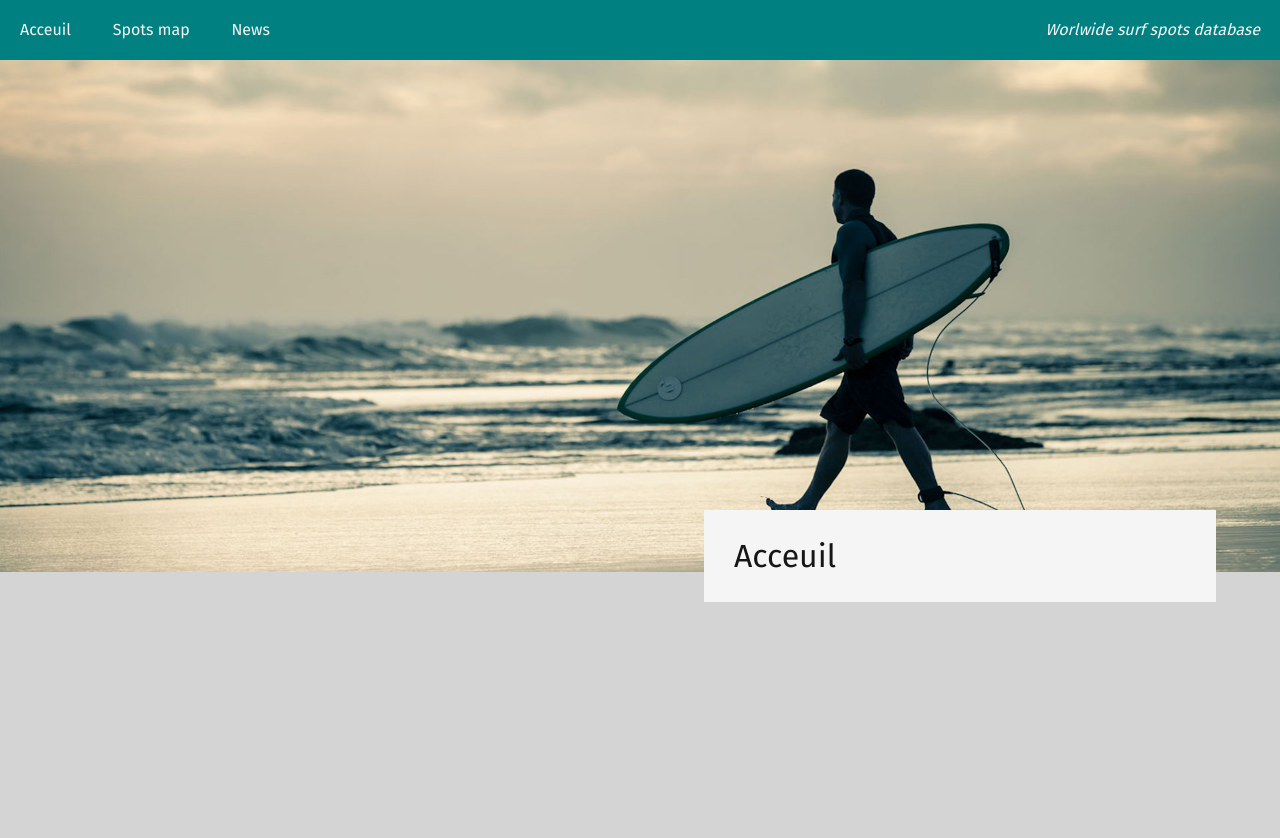
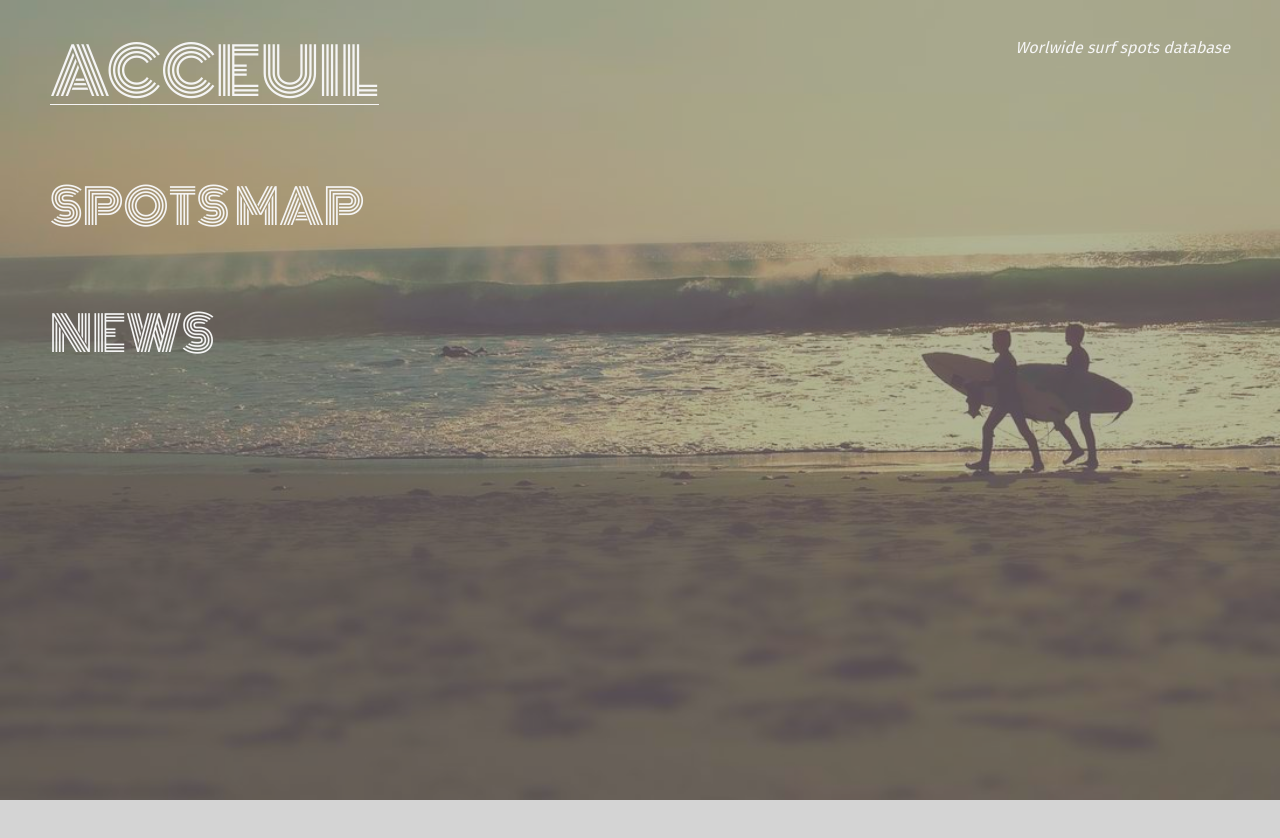
Before and after one commit to bpaquier/js-project, a website built with Parcel: page src/index.html in a window 1280 px wide. Shown: the top 838 px of the page. Built offline with nearby package versions, Linux system fonts and the light colour scheme.

Commit message:
change hero header aspect

```diff
--- a/src/index.html
+++ b/src/index.html
@@ -4,7 +4,7 @@
     <meta charset="UTF-8" />
     <meta name="viewport" content="width=device-width, initial-scale=1.0" />
     <link rel="stylesheet" href="scss/styles.scss" />
-    <script src="scripts/script.js"></script>
+    <script src="scripts/script.js" render></script>
     <title>Surfs Spots</title>
   </head>
   <body>
--- a/src/scripts/app.js
+++ b/src/scripts/particles/app.js
@@ -17,7 +17,7 @@ export const app = () => {
     {
       particles: {
         number: {
-          value: 80,
+          value: 123,
           density: {
             enable: true,
             value_area: 800,
@@ -33,7 +33,7 @@ export const app = () => {
             color: '#000000',
           },
           polygon: {
-            nb_sides: 5,
+            nb_sides: 3,
           },
           image: {
             src: 'img/github.svg',
@@ -42,7 +42,7 @@ export const app = () => {
           },
         },
         opacity: {
-          value: 0.5,
+          value: 1,
           random: false,
           anim: {
             enable: false,
@@ -52,7 +52,7 @@ export const app = () => {
           },
         },
         size: {
-          value: 3,
+          value: 0,
           random: true,
           anim: {
             enable: false,
@@ -63,10 +63,10 @@ export const app = () => {
         },
         line_linked: {
           enable: true,
-          distance: 150,
+          distance: 192.40944730386272,
           color: '#ffffff',
-          opacity: 0.4,
-          width: 1,
+          opacity: 0.9941154777366241,
+          width: 0.32068241217310456,
         },
         move: {
           enable: true,
@@ -84,7 +84,7 @@ export const app = () => {
         },
       },
       interactivity: {
-        detect_on: 'canvas',
+        detect_on: 'window',
         events: {
           onhover: {
             enable: true,
@@ -92,7 +92,7 @@ export const app = () => {
           },
           onclick: {
             enable: true,
-            mode: 'push',
+            mode: 'bubble',
           },
           resize: true,
         },
--- a/src/scripts/script.js
+++ b/src/scripts/script.js
@@ -1,10 +1,9 @@
-import { app } from './app';
-import { particles } from './particles';
+import { app } from './particles/app';
+import { particles } from './particles/particles';
 
 document.addEventListener('DOMContentLoaded', () => {
-  const img1 = require('../static/img/main_home.jpg');
-  const img2 = require('../static/img/main_spots.jpg');
-  const img3 = require('../static/img/main_news.jpg');
+  const herobackgoundImageHome = require('../static/img/hero-background-home.jpg');
+  const herobackgoundImageSpots = require('../static/img/hero-background-spots.jpg');
 
   // Model qui permet de récupérer la data
   class Model {
@@ -22,15 +21,15 @@ document.addEventListener('DOMContentLoaded', () => {
           {
             url: '#',
             documentTitle: 'Homepage',
-            imgSrc: img1,
+            imgSrc: herobackgoundImageHome,
             title: 'Acceuil',
             content: `<div></div>`,
             dynamisme: this.scrollParallax,
           },
           {
             url: '#spots',
-            documentTitle: 'All spots',
-            imgSrc: img2,
+            documentTitle: 'All-spots',
+            imgSrc: herobackgoundImageSpots,
             title: 'Spots map',
             content: `<div></div>`,
             dynamisme: this.scrollParallax,
@@ -38,7 +37,7 @@ document.addEventListener('DOMContentLoaded', () => {
           {
             url: '#news',
             documentTitle: 'News',
-            imgSrc: img3,
+            imgSrc: herobackgoundImageSpots,
             title: 'News',
             content: `<div></div>`,
             dynamisme: this.scrollParallax,
@@ -53,17 +52,17 @@ document.addEventListener('DOMContentLoaded', () => {
 
   // View qui permet de modifier le template html
   class View {
-    constructor(pages) {
+    constructor(pages, currentPage) {
       this.container = document.querySelector('.container');
       this.container.innerHTML = '';
-      this.addHeader(pages);
+      this.addHeader(pages, currentPage);
     }
 
     changedocumentTile(option) {
       document.title = option;
     }
 
-    addHeader(pages) {
+    addHeader(pages, currentPage) {
       const fragment = document.createDocumentFragment();
 
       const $header = document.createElement('header');
@@ -71,6 +70,7 @@ document.addEventListener('DOMContentLoaded', () => {
 
       const $ulElt = document.createElement('ul');
       $ulElt.classList.add('header__nav');
+      $ulElt.classList.add(currentPage.documentTitle);
 
       const $title = document.createElement('p');
       $title.classList.add('header__title');
@@ -78,13 +78,10 @@ document.addEventListener('DOMContentLoaded', () => {
 
       pages.forEach((page) => {
         const $liElt = document.createElement('li');
-        const $button = document.createElement('div');
-        $button.innerText = page.title;
-        $button.addEventListener('click', () => {
+        $liElt.innerText = page.title;
+        $liElt.addEventListener('click', () => {
           location.hash = page.url;
         });
-
-        $liElt.appendChild($button);
         $ulElt.appendChild($liElt);
       });
 
@@ -109,23 +106,13 @@ document.addEventListener('DOMContentLoaded', () => {
 
       const $heroHeader = document.createElement('div');
       $heroHeader.classList.add('container__heroHeader');
+      $heroHeader.classList.add('parallax');
+      $heroHeader.style.backgroundImage = `url(${option.img})`;
 
-      const headerBackground = document.createElement('div');
-      headerBackground.classList.add('header__background');
-      headerBackground.setAttribute('id', 'particles-js');
+      const $heroParticles = document.createElement('div');
+      $heroParticles.setAttribute('id', 'particles-js');
 
-      const $heroHeaderpicture = document.createElement('div');
-      $heroHeaderpicture.classList.add('heroHeader__picture');
-      $heroHeaderpicture.classList.add('parallax');
-      $heroHeaderpicture.style.backgroundImage = `url(${option.img})`;
-
-      const $heroHeaderTitle = document.createElement('h1');
-      $heroHeaderTitle.classList.add('heroHeader__title');
-      $heroHeaderTitle.textContent = option.title;
-
-      $heroHeader.appendChild(headerBackground);
-      $heroHeader.appendChild($heroHeaderpicture);
-      $heroHeader.appendChild($heroHeaderTitle);
+      $heroHeader.appendChild($heroParticles);
       fragment.appendChild($heroHeader);
       this.container.appendChild(fragment);
     }
@@ -141,7 +128,7 @@ document.addEventListener('DOMContentLoaded', () => {
 
     const currentPage = data.getPageByUrl(location.hash || '#');
 
-    const render = new View(data.pages);
+    const render = new View(data.pages, currentPage);
     render.changedocumentTile(currentPage.documentTitle);
     render.setHeroHeader({
       img: currentPage.imgSrc,
--- a/src/scss/container/container.scss
+++ b/src/scss/container/container.scss
@@ -5,35 +5,6 @@
   align-items: center;
 }
 
-.container__heroHeader {
-  width: 100%;
-  position: relative;
-}
-
-.heroHeader__picture {
-  margin: 0;
-  margin-top: 60px;
-  width: 100%;
-  height: 40vw;
-  max-height: 550px;
-  background-size: 100%;
-}
-
-.heroHeader__title {
-  position: absolute;
-  right: 5%;
-  bottom: -30px;
-  width: 40%;
-  background-color: $light-color;
-  padding: 30px;
-  font-size: 1rem;
-  color: $dark-color;
-
-  @include medium {
-    font-size: 2rem;
-  }
-}
-
 .container__content {
   width: 100%;
   height: 800px;
--- a/src/scss/global/fonts.scss
+++ b/src/scss/global/fonts.scss
@@ -4,3 +4,15 @@
   font-weight: normal;
   font-style: normal;
 }
+@font-face {
+  font-family: 'Fira-Sans-ExtraBold';
+  src: url('../assets/fonts/Fira_Sans/FiraSans-ExtraBold.ttf');
+  font-weight: bold;
+  font-style: normal;
+}
+@font-face {
+  font-family: 'monoton';
+  src: url('../assets/fonts/monoton/Monoton-Regular.ttf');
+  font-weight: bold;
+  font-style: normal;
+}
--- a/src/scss/global/reset.scss
+++ b/src/scss/global/reset.scss
@@ -120,7 +120,7 @@ q {
 blockquote {
   &:before,
   &:after {
-    content: "";
+    content: '';
     content: none;
   }
 }
@@ -128,7 +128,7 @@ blockquote {
 q {
   &:before,
   &:after {
-    content: "";
+    content: '';
     content: none;
   }
 }
--- a/src/scss/header/header.scss
+++ b/src/scss/header/header.scss
@@ -1,37 +1,54 @@
 .header {
-  position: fixed;
+  position: absolute;
   display: flex;
   justify-content: space-between;
-  align-items: center;
-  height: 60px;
+  align-items: flex-start;
   width: 100%;
-  padding: 0 20px;
-  background-color: teal;
+  padding: 40px 50px;
   color: $light-color;
-  z-index: 1;
 }
 
-.header__background {
+/* .header__background {
   position: absolute;
   height: 100%;
   width: 100%;
-}
+} */
 
 .header__nav {
-  z-index: 2;
-  width: 250px;
-  height: 100%;
+  z-index: 1;
   display: flex;
-  align-items: center;
+  flex-direction: column;
   justify-content: space-between;
+  font-family: 'monoton';
+  font-size: 3rem;
+  text-transform: uppercase;
+  height: 40vh;
+
+  & li {
+    width: fit-content;
+    border-bottom: 2px solid transparent;
+  }
 
   & li:hover {
-    text-decoration: underline;
+    border-bottom: 2px solid whitesmoke;
     cursor: pointer;
   }
 }
 
+.header__nav.Homepage li:first-child {
+  border-bottom: 1px solid whitesmoke;
+  font-size: 4rem;
+}
+.header__nav.All-spots li:nth-child(2) {
+  border-bottom: 1px solid whitesmoke;
+  font-size: 4rem;
+}
+.header__nav.News li:nth-child(3) {
+  border-bottom: 1px solid whitesmoke;
+  font-size: 4rem;
+}
+
 .header__title {
+  z-index: 1;
   font-style: italic;
-  font-weight: lighter;
 }
--- /dev/null
+++ b/src/scss/header/hero-header.scss
@@ -0,0 +1,13 @@
+.container__heroHeader {
+  width: 100%;
+  height: 100vh;
+  margin: 0;
+  background-repeat: no-repeat;
+  background-size: cover;
+  filter: contrast(40%) saturate(200%);
+
+  & #particles-js {
+    z-index: 2;
+    height: 100vh;
+  }
+}
--- a/src/scss/styles.scss
+++ b/src/scss/styles.scss
@@ -5,6 +5,7 @@
 @import 'global/body.scss';
 
 @import 'header/header.scss';
+@import 'header/hero-header.scss';
 @import 'container/container.scss';
 /*IMPORT ALL YOUR STYLES SHEETS HERE*/
 
```
Also changed, not shown: src/assets/fonts/monoton/OFL.txt (added, +94 -0 lines), src/scripts/particles.json (deleted, +0 -110 lines), src/assets/fonts/monoton/Monoton-Regular.ttf (added), src/scripts/particles/particles.js (renamed from src/scripts/particles.js), src/static/img/hero-background-home.jpg (added), src/static/img/hero-background-spots.jpg (added), src/static/img/main_home.jpg (deleted), src/static/img/main_news.jpg (deleted), src/static/img/main_spots.jpg (deleted).
